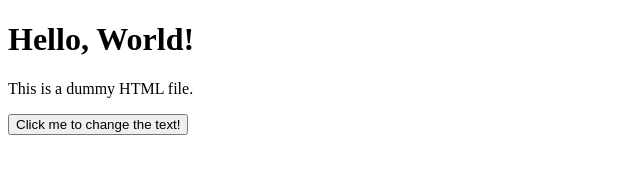
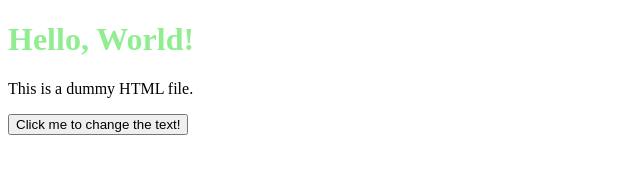
Before and after one commit to PECN01/test, a plain HTML site: page index.html in a window 1280 px wide. Shown: the whole page, without its empty margins (0-640 px from the left). Drawn offline with Linux system fonts and the light colour scheme.

Commit message:
Light Green color upd

```diff
--- a/index.html
+++ b/index.html
@@ -8,7 +8,7 @@
 </head>
 <body>
     <!-- Description: This is a dummy HTML project created for testing purposes. It includes a heading, a paragraph, and a button that changes the text of the paragraph when clicked. The JavaScript function `changeText()` is responsible for updating the content of the paragraph with the id "dynamic-text". -->
-    <h1 color="lightgreen">Hello, World!</h1>
+    <h1 style="color: lightgreen;">Hello, World!</h1>
     <p id="dynamic-text">This is a dummy HTML file.</p>
     <button onclick="changeText()">Click me to change the text!</button>
 
```
